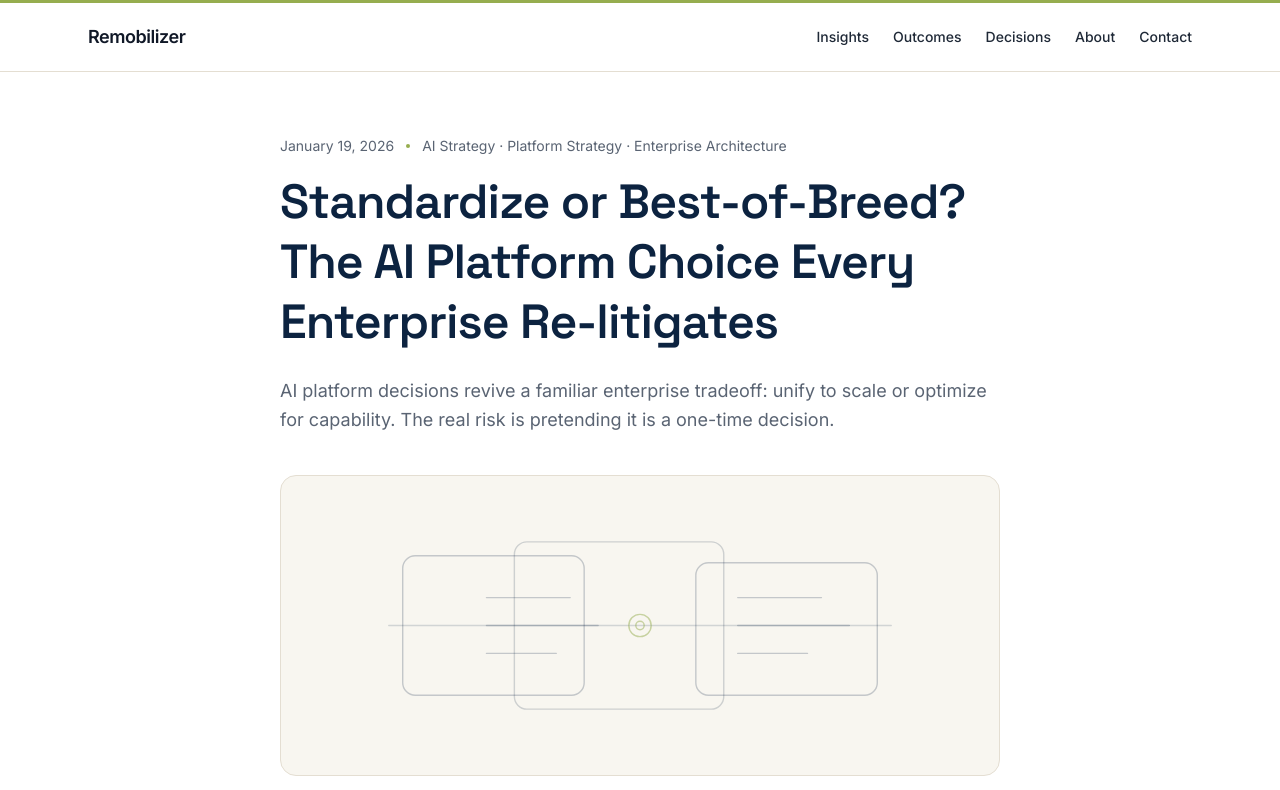
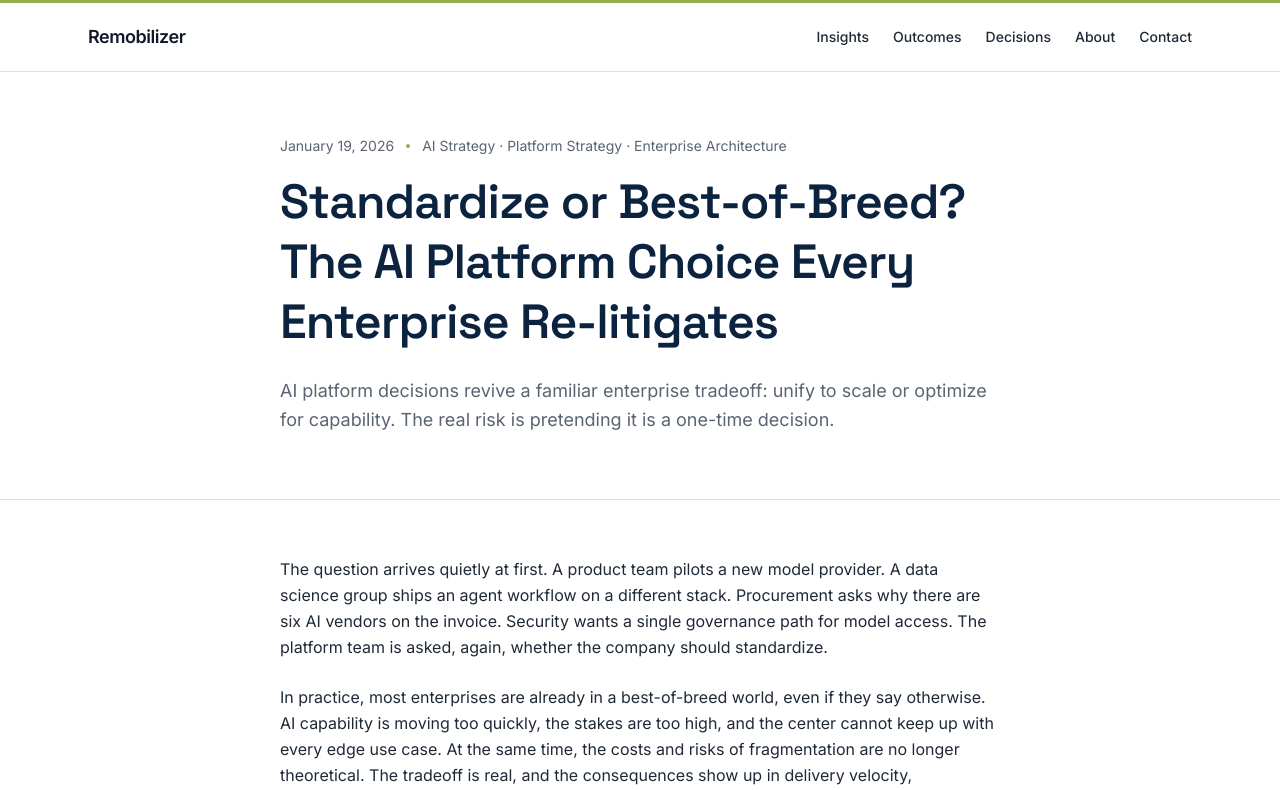
Before and after one commit to ziplabs/remobilizer, a Next.js app: page /insights/ai-platform-strategy-standardize-vs-best-of-breed in a window 1280 px wide. Shown: the top 790 px of the page. Built offline with nearby package versions, Linux system fonts and the light colour scheme.

Commit message:
Remove Insight header image

```diff
--- a/app/insights/[slug]/page.tsx
+++ b/app/insights/[slug]/page.tsx
@@ -36,15 +36,6 @@ export default async function InsightPage({ params }: InsightPageProps) {
     notFound();
   }
 
-  const diagram =
-    slug === "ai-platform-strategy-standardize-vs-best-of-breed"
-      ? {
-          src: "/insights/operational-boundary.svg",
-          alt: "An abstract schematic of overlapping systems with a faint boundary line.",
-          caption: "Operational decisions live inside shifting boundaries.",
-        }
-      : null;
-
   return (
     <div className="bg-[color:var(--background)]">
       <section className="border-b border-[color:var(--line)] bg-[color:var(--surface)]">
@@ -60,21 +51,6 @@ export default async function InsightPage({ params }: InsightPageProps) {
           <p className="mt-6 text-lg leading-relaxed text-[color:var(--muted)]">
             {insight.description}
           </p>
-          {diagram && (
-            <figure className="mt-10">
-              <div className="rounded-2xl border border-[color:var(--line)] bg-[color:var(--background)] p-4 sm:p-6">
-                <img
-                  src={diagram.src}
-                  alt={diagram.alt}
-                  className="h-auto w-full"
-                  loading="eager"
-                />
-              </div>
-              <figcaption className="mt-3 text-sm text-[color:var(--muted)]">
-                {diagram.caption}
-              </figcaption>
-            </figure>
-          )}
         </div>
       </section>
 
```
Also changed, not shown: public/insights/operational-boundary.svg (deleted).
